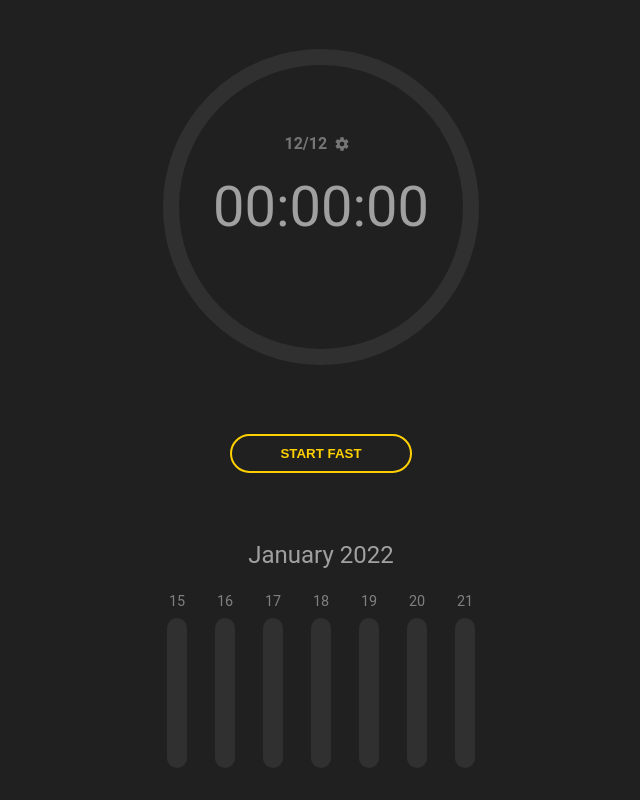
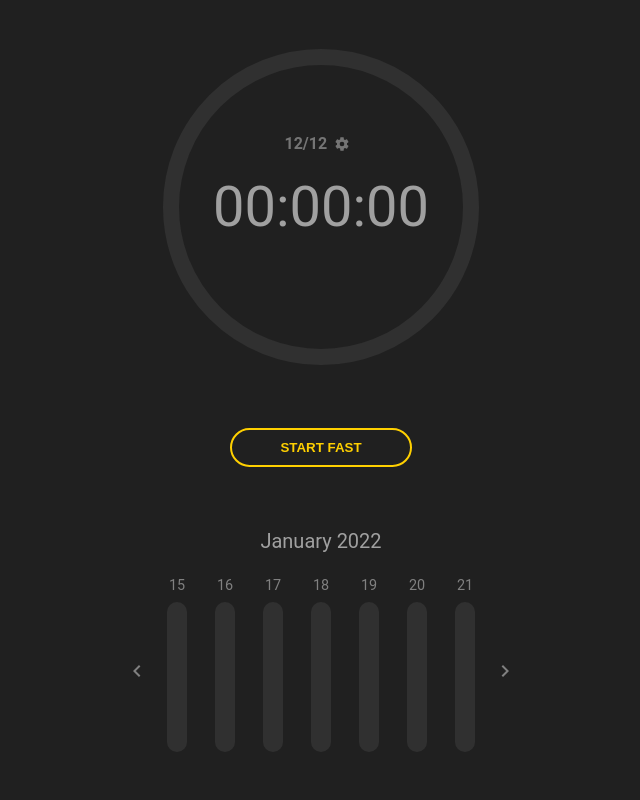
Before and after one commit to joaorodriguesjr/fasting, a Next.js app in the folder frontend/: page / in a window 1280 px wide. Shown: the whole page, without its empty margins (319-959 px from the left). Built offline with nearby package versions, Linux system fonts and the light colour scheme.

Commit message:
Add chevron icons

```diff
--- a/frontend/src/components/Icon.tsx
+++ b/frontend/src/components/Icon.tsx
@@ -37,6 +37,18 @@ const svgs = new Map([
       <path fill="currentColor" d="M20,11V13H8L13.5,18.5L12.08,19.92L4.16,12L12.08,4.08L13.5,5.5L8,11H20Z" />
     </svg>
   ],
+  [
+    'ChevronLeft',
+    <svg key={'ChevronLeft'} xmlns="http://www.w3.org/2000/svg" version="1.1" width="24" height="24" viewBox="0 0 24 24">
+      <path fill="currentColor" d="M15.41,16.58L10.83,12L15.41,7.41L14,6L8,12L14,18L15.41,16.58Z" />
+    </svg>
+  ],
+  [
+    'ChevronRight',
+    <svg key={'ChevronRight'} xmlns="http://www.w3.org/2000/svg" version="1.1" width="24" height="24" viewBox="0 0 24 24">
+      <path fill="currentColor" d="M8.59,16.58L13.17,12L8.59,7.41L10,6L16,12L10,18L8.59,16.58Z" />
+    </svg>
+  ],
 ])
 
 interface Props {
--- a/frontend/src/pages/index.module.css
+++ b/frontend/src/pages/index.module.css
@@ -81,7 +81,7 @@ td.highlight {
   text-align: left;
 }
 
-.container button {
+.action button {
   margin: 1.5rem 0;
   padding: 0.65rem 3.0rem;
   color: #ffd000;
@@ -93,18 +93,58 @@ td.highlight {
   transition: all 0.25s ease-in-out;
 }
 
-.container button:active {
+.action button:active {
   background-color: hsla(50, 100%, 25%, 0.25);
 }
 
 .report {
+  display: grid;
+  grid-template-columns: 32px 1fr 32px;
+}
+
+.report_control {
   display: flex;
-  flex-direction: column;
   align-items: center;
   justify-content: center;
+  grid-row: 2;
+  padding-top: 1.25rem;
+}
+
+.report_control:first-child {
+  grid-column: 1;
+}
+
+.report_control:last-child {
+  grid-column: 3;
+}
+
+.report_control button {
+  width: 24px;
+  height: 24px;
+  margin: 0;
+  padding: 0;
+  border: none;
+  background-color: transparent;
+  color: #808080;
+  border-radius: 50%;
+  transition: all 0.25s ease-in-out;
+}
+
+.report_control button:active {
+  background-color: #303030;
 }
 
 .report_month {
+  grid-row: 1;
+  grid-column: 2;;
+  font-size: 1.25rem;
+  margin: 16px 0 0px 0;
+  text-align: center;@wwwwwwwwwws
+}
+
+.report_content {
+  grid-row: 2;
+  grid-column: 2;
   font-size: 1.5rem;
   margin: 16px 0;
 }
--- a/frontend/src/pages/index.tsx
+++ b/frontend/src/pages/index.tsx
@@ -57,7 +57,9 @@ const Home: NextPage = () => {
             00:00:00
           </div>
         </Progress>
+        <div className={styles.action}>
           <button onClick={startFasting}>Start Fast</button>
+        </div>
       </>
     : <>
         <Progress start={fasts.current.start} target={fasts.target}>
@@ -67,7 +69,9 @@ const Home: NextPage = () => {
           </div>
         </Progress>
         {status}
+        <div className={styles.action}>
           <button onClick={stopFasting}>End Fast</button>
+        </div>
       </>
 
   return <>
@@ -75,7 +79,14 @@ const Home: NextPage = () => {
       {progress}
 
       <div className={styles.report}>
+        <div className={styles.report_control}>
+          <button>
+            <Icon name={'ChevronLeft'}/>
+          </button>
+        </div>
         <div className={styles.report_month}>January 2022</div>
+
+        <div className={styles.report_content}>
           <div className={styles.report_days}>
             <div className={styles.report_day}>
               <div className={styles.report_number}>15</div>
@@ -107,6 +118,13 @@ const Home: NextPage = () => {
             </div>
           </div>
         </div>
+
+        <div className={styles.report_control}>
+          <button>
+            <Icon name={'ChevronRight'}/>
+          </button>
+        </div>
+      </div>
     </div>
   </>
 }
```
Lines whose indentation alone changed are shown as unchanged.
